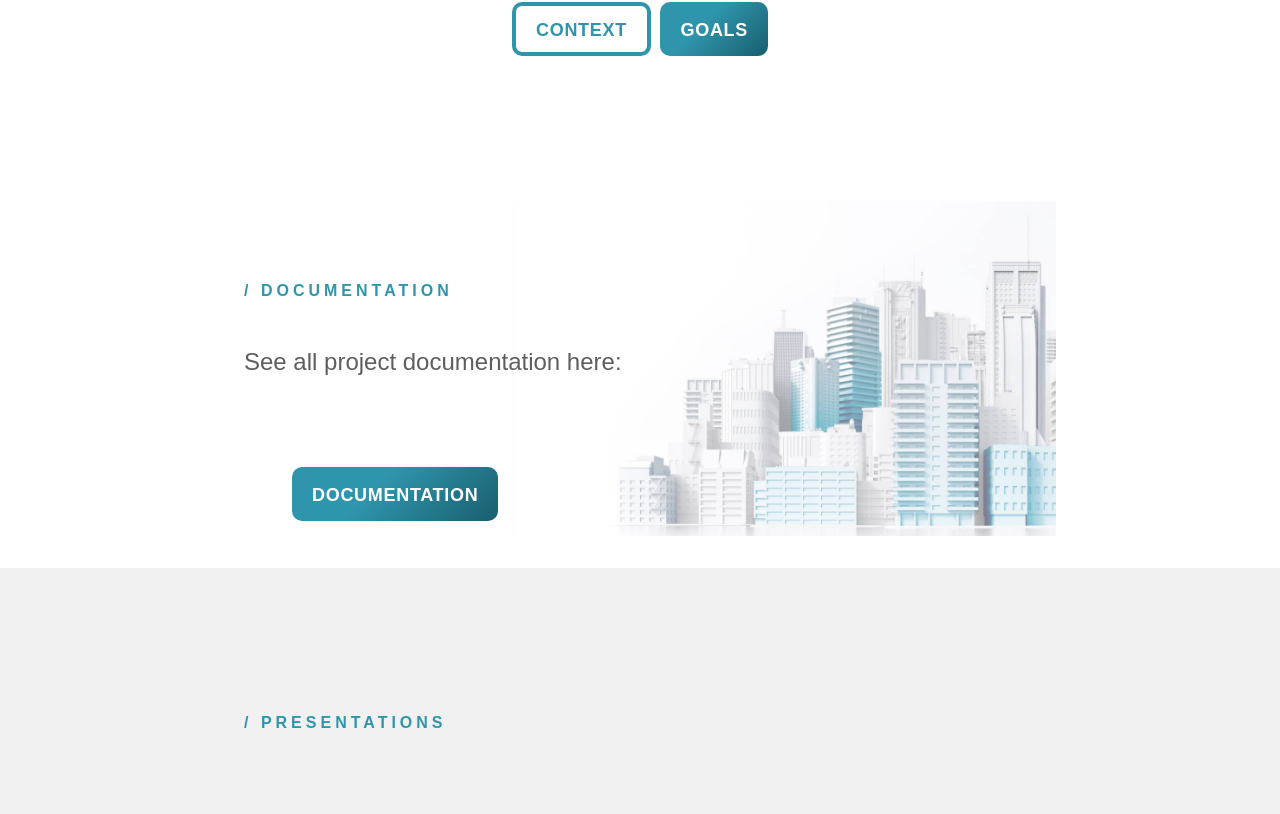
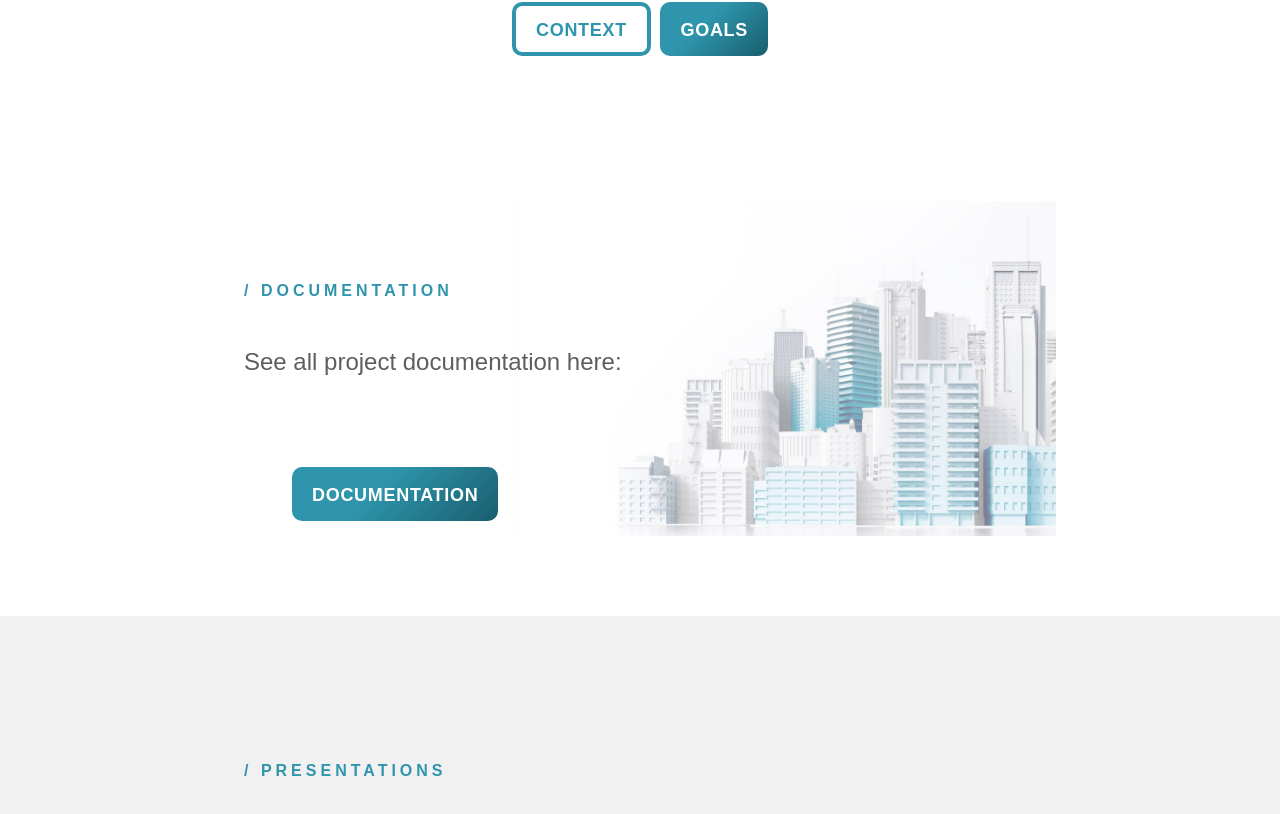
Before and after one commit to Wish-Where-is-Home/Website-WisHpresentation, a React (Create React App) app in the folder wish-whereishome/: page / in a window 1280 px wide. Shown: the part 1891-2705 px from the top of the page. Built offline with nearby package versions, Linux system fonts and the light colour scheme.

Commit message:
Docsection fix

```diff
--- a/wish-whereishome/src/Sections/Documentation/Documentation.css
+++ b/wish-whereishome/src/Sections/Documentation/Documentation.css
@@ -7,7 +7,7 @@
     opacity: 1;
     flex-direction: column;
     background-color:rgb(255, 255, 255);
-    padding-bottom: 2rem;
+    padding-bottom: 5rem;
 }
 
 
```
